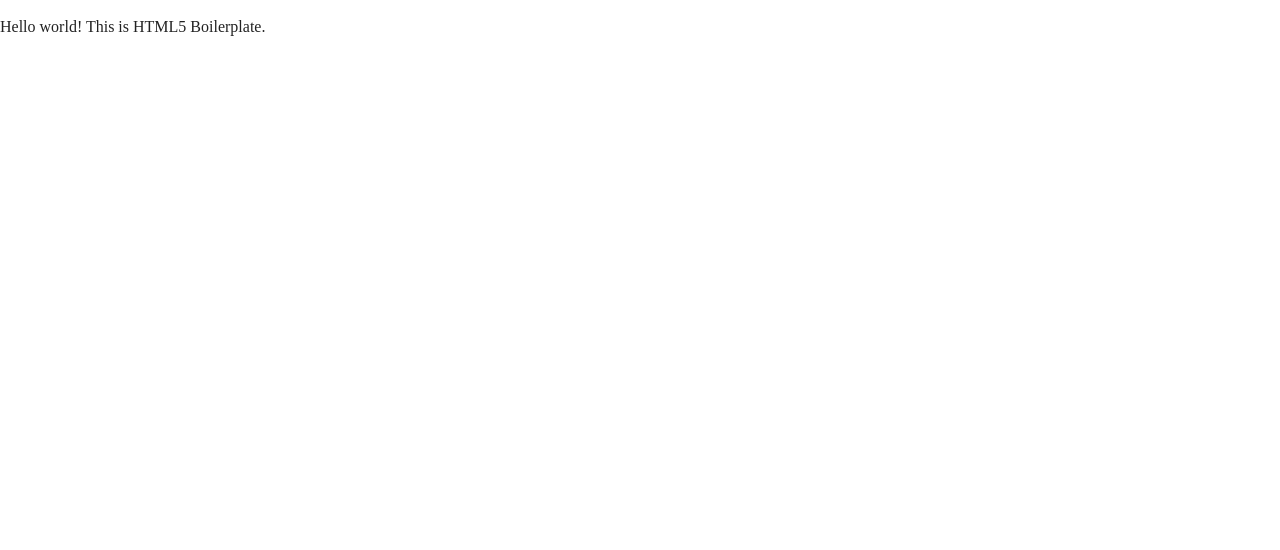
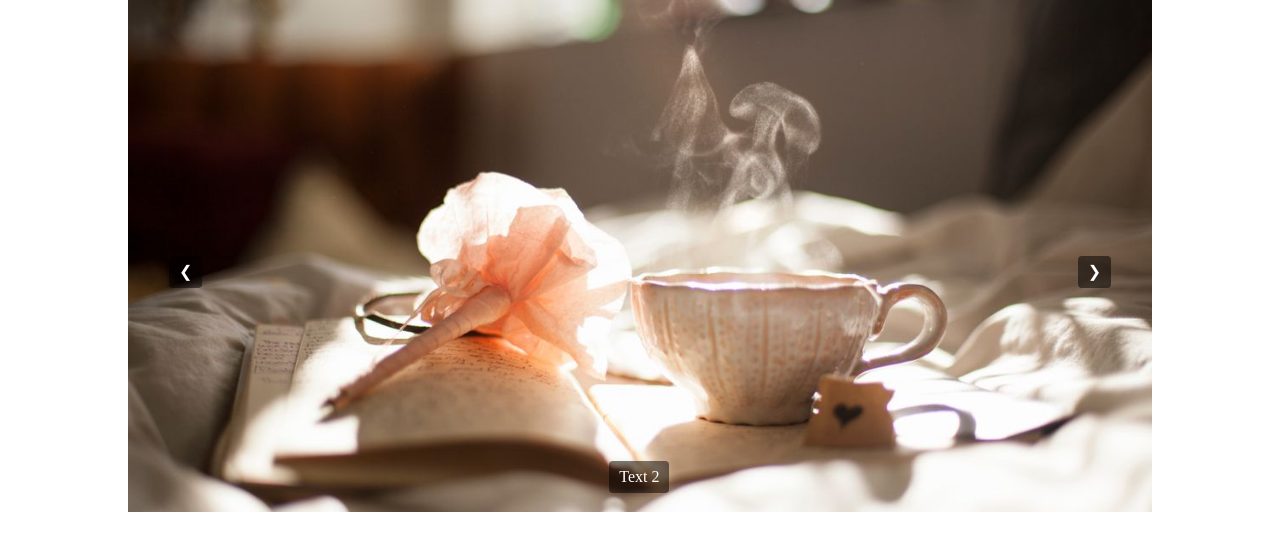
Before and after one commit to LeaLoncke/Carousel, a plain HTML site: page index.html in a window 1280 px wide. Drawn offline with nearby package versions, Linux system fonts and the light colour scheme.

Commit message:
Carousel automatic move (non-functionnal arrows)

```diff
--- a/css/main.css
+++ b/css/main.css
@@ -97,12 +97,43 @@
    Author's custom styles
    ========================================================================== */
 
+#carouselContainer {
+  position: relative;
+  width: 80%;
+  margin: auto;
+}
 
+.carousel {
+  width: 100%;
+}
 
+.style {
+  position: absolute;
+  background-color: rgb(0, 0, 0, 0.5);
+  padding: 5px 10px;
+  border-radius: 4px;
+  color: white;
+}
 
+.previous:hover, .next:hover {
+  background-color: black;
+  cursor: pointer;
+}
 
+.previous {
+  top: 50%;
+  left: 4%;
+}
 
+.next {
+  top: 50%;
+  right: 4%;
+}
 
+.text {
+  top: 90%;
+  left: 47%;
+}
 
 
 
--- a/index.html
+++ b/index.html
@@ -4,7 +4,7 @@
 <head>
   <meta charset="utf-8">
   <meta http-equiv="x-ua-compatible" content="ie=edge">
-  <title></title>
+  <title>Carrousel</title>
   <meta name="description" content="">
   <meta name="viewport" content="width=device-width, initial-scale=1, shrink-to-fit=no">
 
@@ -21,8 +21,23 @@
     <p class="browserupgrade">You are using an <strong>outdated</strong> browser. Please <a href="https://browsehappy.com/">upgrade your browser</a> to improve your experience and security.</p>
   <![endif]-->
 
-  <!-- Add your site or application content here -->
-  <p>Hello world! This is HTML5 Boilerplate.</p>
+
+
+<!-- Carousel -->
+  <div id="carouselContainer">
+
+    <img class="carousel" src="img/1.jpeg" alt="">
+    <div class="text style">Text 1</div>
+
+    <!-- Buttons previous and next -->
+    <div class="previous style">&#10094;</div>
+    <div class="next style">&#10095;</div>
+
+  </div> <!-- End of the carousel -->
+
+
+
+
   <script src="js/vendor/modernizr-3.6.0.min.js"></script>
   <script src="https://code.jquery.com/jquery-3.3.1.min.js" integrity="sha256-FgpCb/KJQlLNfOu91ta32o/NMZxltwRo8QtmkMRdAu8=" crossorigin="anonymous"></script>
   <script>window.jQuery || document.write('<script src="js/vendor/jquery-3.3.1.min.js"><\/script>')</script>
--- a/js/main.js
+++ b/js/main.js
@@ -0,0 +1,41 @@
+
+var carousels = ["1.jpeg", "2.jpeg", "3.jpeg", "4.jpeg"];
+var carouselActual = document.getElementsByClassName("carousel");
+const MAXLENGTHCAROUSEL = carousels.length;
+
+var texts = [1, 2, 3, 4];
+var textActual = document.getElementsByClassName("text");
+
+var previous = document.getElementsByClassName("previous");
+var next = document.getElementsByClassName("next");
+
+var intervalCarousel = setInterval(carouselMove, 2500);
+
+index = 0;
+
+function carouselMove() {
+
+  if (index < MAXLENGTHCAROUSEL) {
+    carouselActual[0].src = "img/" + carousels[index];
+    textActual[0].innerHTML = "Text " + texts[index];
+  }
+
+  index++;
+
+  if (index > MAXLENGTHCAROUSEL) {
+    index = 0;
+  }
+
+}
+
+function previousClick() {
+
+}
+
+previous[0].onclick = function() {
+  previousClick();
+};
+
+next[0].onclick = function() {
+  // fonctionAppelee();
+};
```
Also changed, not shown: img/1.jpeg (added), img/2.jpeg (added), img/3.jpeg (added), img/4.jpeg (added).
